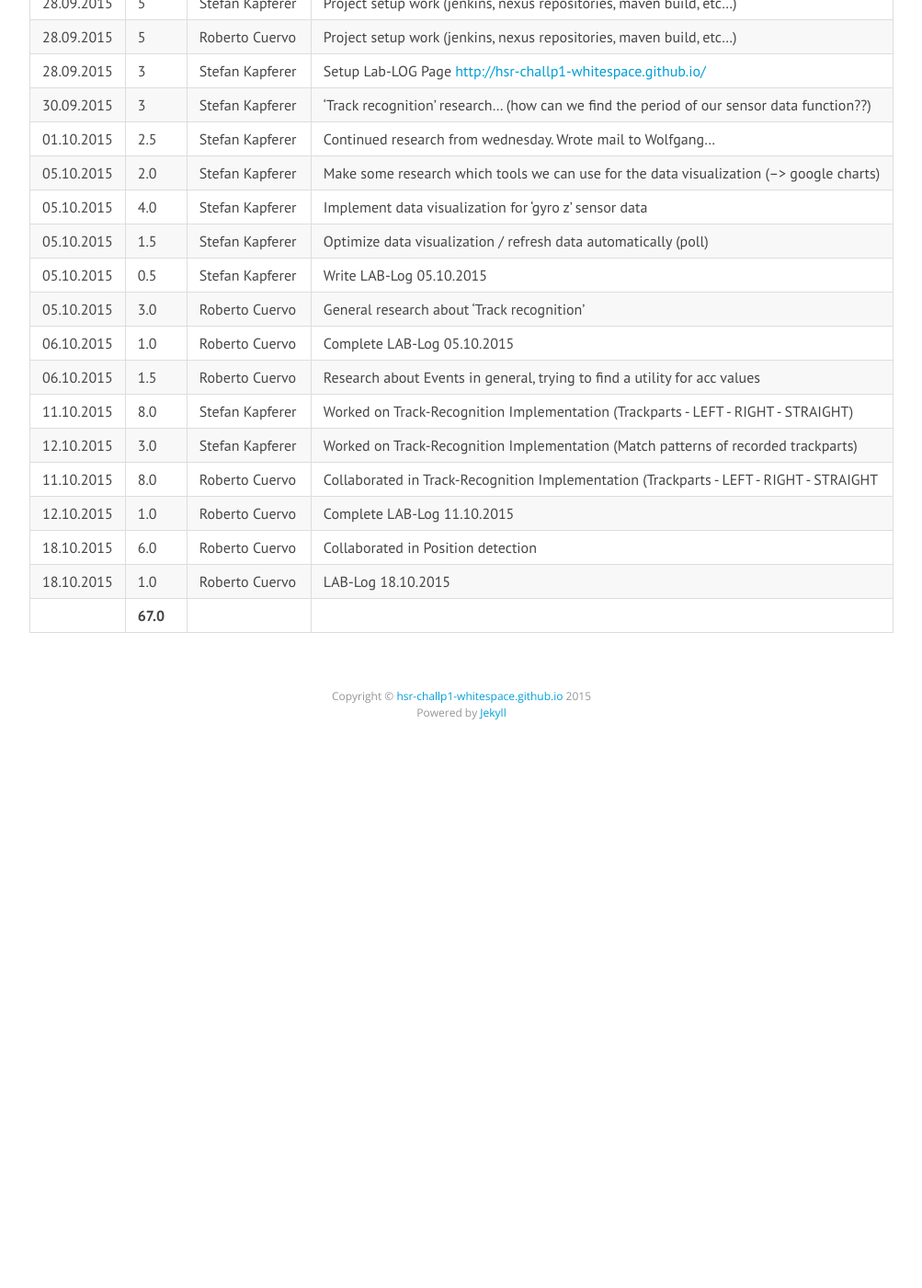
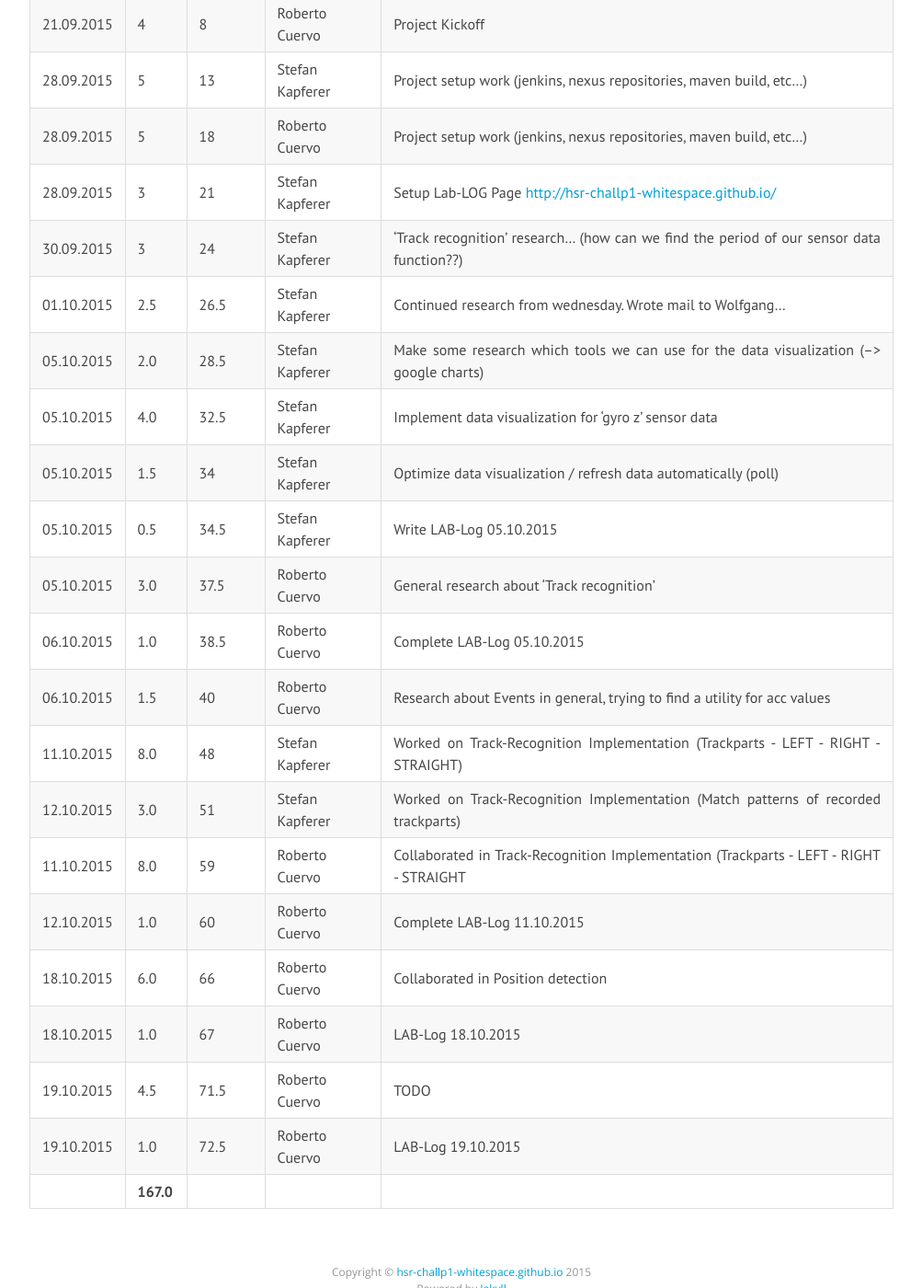
Before and after one commit to HSR-ChallP1-Whitespace/hsr-challp1-whitespace.github.io, a Jekyll site: the page built from report.md, in a window 1280 px wide and 1400 px high, scrolled down 311 px. Shown: the whole window at 92% size, without its empty margins (138-1141 px from the left). Built offline with Jekyll 4.4.1, drawn with Linux system fonts in a browser that asks for light colours; nearby versions of some CDN libraries; Markdown is read by kramdown in place of the engine named in the settings; before the commit the page ends 1131 px from its top, so only the background shows below that.

Commit message:
report modified, added columnn Subtotal

```diff
--- a/report.md
+++ b/report.md
@@ -5,26 +5,28 @@ permalink: /report/
 ---
 **Report table:**
 
-| Date          | Hours         | Project Member  | Description                                                                                                   |
-| ------------- | ------------- | --------------- | ------------------------------------------------------------------------------------------------------------- |
-| 21.09.2015    | 4             | Stefan Kapferer | Project Kickoff                                                                                               |
-| 21.09.2015    | 4             | Roberto Cuervo  | Project Kickoff                                                                                               |
-| 28.09.2015    | 5             | Stefan Kapferer | Project setup work (jenkins, nexus repositories, maven build, etc...)                                         |
-| 28.09.2015    | 5             | Roberto Cuervo  | Project setup work (jenkins, nexus repositories, maven build, etc...)                                         |
-| 28.09.2015    | 3             | Stefan Kapferer | Setup Lab-LOG Page [http://hsr-challp1-whitespace.github.io/](http://hsr-challp1-whitespace.github.io/)       |
-| 30.09.2015    | 3             | Stefan Kapferer | 'Track recognition' research... (how can we find the period of our sensor data function??)                    |
-| 01.10.2015    | 2.5           | Stefan Kapferer | Continued research from wednesday. Wrote mail to Wolfgang...                                                  |
-| 05.10.2015    | 2.0           | Stefan Kapferer | Make some research which tools we can use for the data visualization (--> google charts)                      |
-| 05.10.2015    | 4.0           | Stefan Kapferer | Implement data visualization for 'gyro z' sensor data                                                         |
-| 05.10.2015    | 1.5           | Stefan Kapferer | Optimize data visualization / refresh data automatically (poll)                                               |
-| 05.10.2015    | 0.5           | Stefan Kapferer | Write LAB-Log 05.10.2015                                                                                      |
-| 05.10.2015    | 3.0           | Roberto Cuervo  | General research about 'Track recognition'                                                                    |
-| 06.10.2015    | 1.0           | Roberto Cuervo  | Complete LAB-Log 05.10.2015                                                                                   |
-| 06.10.2015    | 1.5           | Roberto Cuervo  | Research about Events in general, trying to find a utility for acc values                                     |
-| 11.10.2015    | 8.0           | Stefan Kapferer | Worked on Track-Recognition Implementation (Trackparts - LEFT - RIGHT - STRAIGHT)                             |
-| 12.10.2015    | 3.0           | Stefan Kapferer | Worked on Track-Recognition Implementation (Match patterns of recorded trackparts)                            |
-| 11.10.2015    | 8.0           | Roberto Cuervo  | Collaborated in Track-Recognition Implementation (Trackparts - LEFT - RIGHT - STRAIGHT                        |
-| 12.10.2015    | 1.0           | Roberto Cuervo  | Complete LAB-Log 11.10.2015                                                                                   |
-| 18.10.2015    | 6.0           | Roberto Cuervo  | Collaborated in Position detection                                                                            |
-| 18.10.2015    | 1.0           | Roberto Cuervo  | LAB-Log 18.10.2015                                                                               |
-|               | **67.0**      |                 |                                                                                                               |
+| Date        | Hours      | Subtotal | Project Member  | Description                                                                                                   |
+| ------------| ---------- | -------- | --------------- | ------------------------------------------------------------------------------------------------------------- |
+| 21.09.2015  | 4          | 4        | Stefan Kapferer | Project Kickoff                                                                                               |
+| 21.09.2015  | 4          | 8        | Roberto Cuervo  | Project Kickoff                                                                                               |
+| 28.09.2015  | 5          | 13       | Stefan Kapferer | Project setup work (jenkins, nexus repositories, maven build, etc...)                                         |
+| 28.09.2015  | 5          | 18       | Roberto Cuervo  | Project setup work (jenkins, nexus repositories, maven build, etc...)                                         |
+| 28.09.2015  | 3          | 21       | Stefan Kapferer | Setup Lab-LOG Page [http://hsr-challp1-whitespace.github.io/](http://hsr-challp1-whitespace.github.io/)       |
+| 30.09.2015  | 3          | 24       | Stefan Kapferer | 'Track recognition' research... (how can we find the period of our sensor data function??)                    |
+| 01.10.2015  | 2.5        | 26.5     | Stefan Kapferer | Continued research from wednesday. Wrote mail to Wolfgang...                                                  |
+| 05.10.2015  | 2.0        | 28.5     | Stefan Kapferer | Make some research which tools we can use for the data visualization (--> google charts)                      |
+| 05.10.2015  | 4.0        | 32.5     | Stefan Kapferer | Implement data visualization for 'gyro z' sensor data                                                         |
+| 05.10.2015  | 1.5        | 34       | Stefan Kapferer | Optimize data visualization / refresh data automatically (poll)                                               |
+| 05.10.2015  | 0.5        | 34.5     | Stefan Kapferer | Write LAB-Log 05.10.2015                                                                                      |
+| 05.10.2015  | 3.0        | 37.5     | Roberto Cuervo  | General research about 'Track recognition'                                                                    |
+| 06.10.2015  | 1.0        | 38.5     | Roberto Cuervo  | Complete LAB-Log 05.10.2015                                                                                   |
+| 06.10.2015  | 1.5        | 40       | Roberto Cuervo  | Research about Events in general, trying to find a utility for acc values                                     |
+| 11.10.2015  | 8.0        | 48       | Stefan Kapferer | Worked on Track-Recognition Implementation (Trackparts - LEFT - RIGHT - STRAIGHT)                             |
+| 12.10.2015  | 3.0        | 51       | Stefan Kapferer | Worked on Track-Recognition Implementation (Match patterns of recorded trackparts)                            |
+| 11.10.2015  | 8.0        | 59       | Roberto Cuervo  | Collaborated in Track-Recognition Implementation (Trackparts - LEFT - RIGHT - STRAIGHT                        |
+| 12.10.2015  | 1.0        | 60       | Roberto Cuervo  | Complete LAB-Log 11.10.2015                                                                                   |
+| 18.10.2015  | 6.0        | 66       | Roberto Cuervo  | Collaborated in Position detection                                                                            |
+| 18.10.2015  | 1.0        | 67       | Roberto Cuervo  | LAB-Log 18.10.2015                                                                                            |
+| 19.10.2015  | 4.5        | 71.5     | Roberto Cuervo  | TODO                                                                                                          |
+| 19.10.2015  | 1.0        | 72.5     | Roberto Cuervo  | LAB-Log 19.10.2015                                                                                            |
+|             | **167.0**  |          |                                                                                                               |
```
